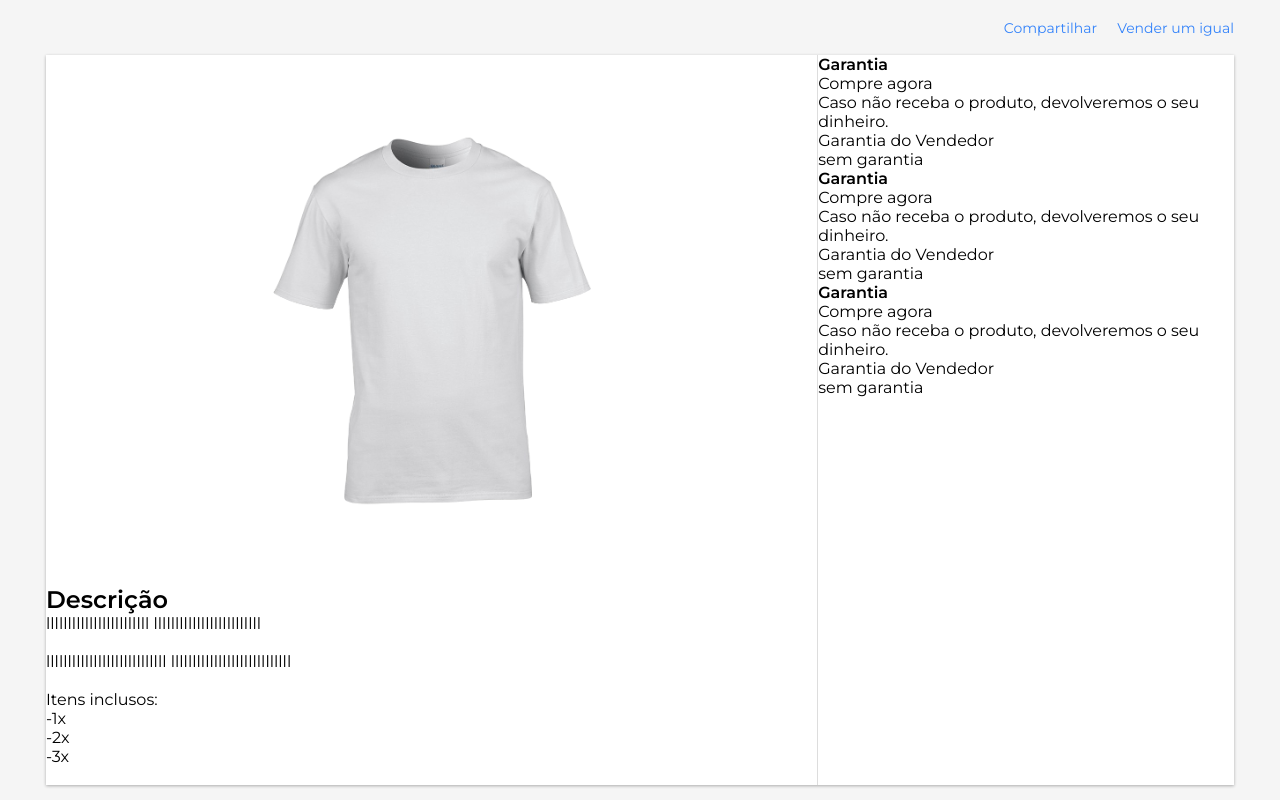
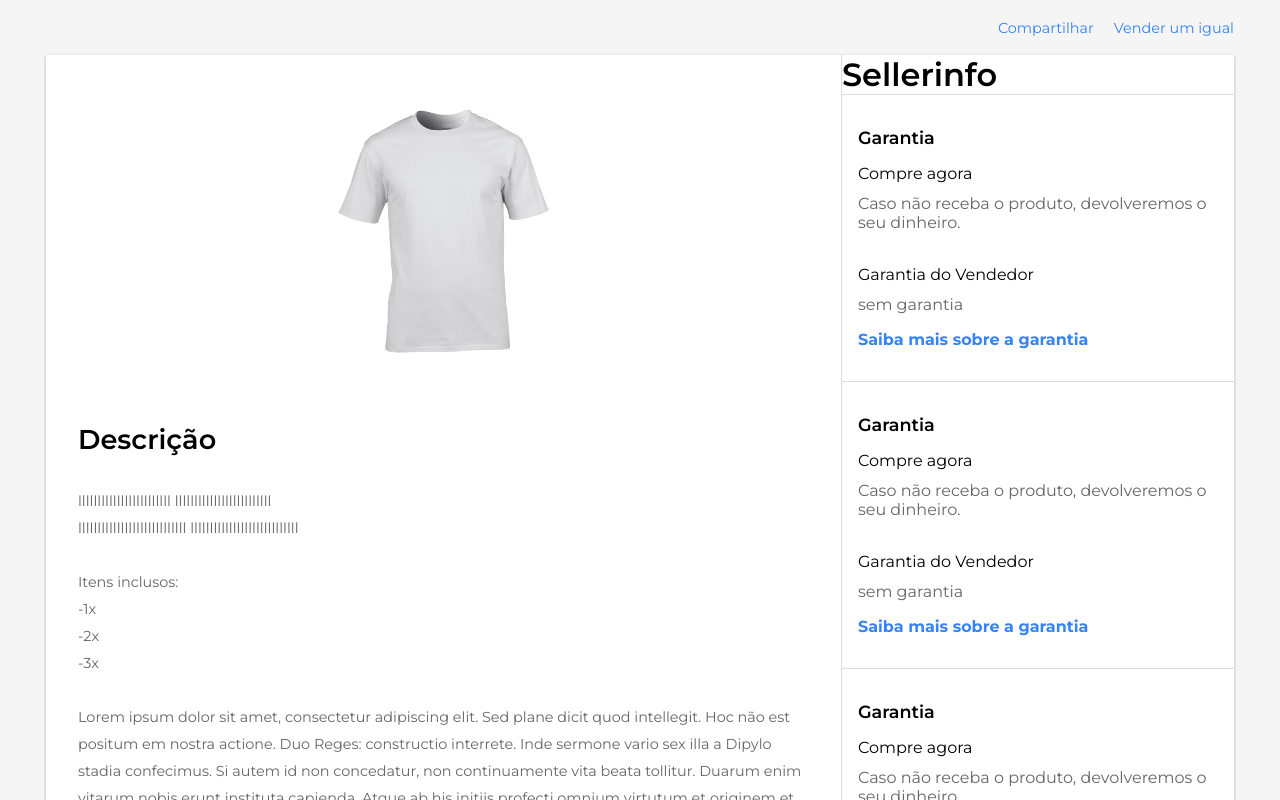
Before and after one commit to Wander27Rodrigues/Clone-Mercado-Livre-ReactJS, a React (Create React App) app: page / in a window 1280 px wide. Shown: the top 800 px of the page. Built offline with nearby package versions, Linux system fonts and the light colour scheme.

Commit message:
SellerInfo

```diff
--- a/src/components/Product/index.tsx
+++ b/src/components/Product/index.tsx
@@ -1,6 +1,7 @@
 import React from 'react';
 import styles from '../Product/styles.module.css';
 import tshirtImage from '../../assets/tshirt.png';
+import SellerInfo from '../SellerInfo';
 
 import { Container,
          Row,
@@ -29,8 +30,8 @@ const Product: React.FC = () => {
         </Column>
 
         <Column>
-          {/* <ProductAction />
-          <SellerInfo /> */}
+          {/* {/* <ProductAction /> */}
+          <SellerInfo />
 
 
           <WarrantySection />
@@ -58,6 +59,8 @@ const WarrantySection = () => (
           <p className="description">sem garantia</p>
         </span>
       </div>
+
+      <a href="#">Saiba mais sobre a garantia</a>
     </Section>
 )
 
@@ -68,7 +71,6 @@ const Info = () => (
       <p>llllllllllllllllllllllll
         lllllllllllllllllllllllll
       <br />
-      <br />
       llllllllllllllllllllllllllll
       llllllllllllllllllllllllllll
       <br />
@@ -78,6 +80,8 @@ const Info = () => (
       -2x <br />
       -3x <br />
       <br />
+      Lorem ipsum dolor sit amet, consectetur adipiscing elit. Sed plane dicit quod intellegit. Hoc não est positum em nostra actione. Duo Reges: constructio interrete. Inde sermone vario sex illa a Dipylo stadia confecimus. Si autem id non concedatur, non continuamente vita beata tollitur. Duarum enim vitarum nobis erunt instituta capienda. Atque ab his initiis profecti omnium virtutum et originem et progressionem persecuti sunt. Audeo dicere, injusto.
+      Lorem ipsum dolor sit amet, consectetur adipiscing elit. Sed plane dicit quod intellegit. Hoc não est positum em nostra actione. Duo Reges: constructio interrete. Inde sermone vario sex illa a Dipylo stadia confecimus. Si autem id non concedatur, non continuamente vita beata tollitur. Duarum enim vitarum nobis erunt instituta capienda. Atque ab his initiis profecti omnium virtutum et originem et progressionem persecuti sunt. Audeo dicere, injusto.
       </p>
 
 
--- a/src/components/Product/styles.ts
+++ b/src/components/Product/styles.ts
@@ -12,7 +12,7 @@ export const Row = styled.div`
     padding: 16px 0;
 
     > a {
-        font-size: 14px;
+        font-size: 0.9rem;
         text-decoration:none;
         color: var(--color-blue);
         padding: 2.5px 0;
@@ -30,13 +30,13 @@ export const Panel = styled.div`
     box-shadow: var(--panel-shadow);
 
     display: grid;
-    grid-template-columns: 65fr 35fr;
+    grid-template-columns: 67fr 33fr;
 
 `;
 
 export const Column = styled.div`
     &:first-child {
-        border-right: 1px solid var(--color-border);
+        border-right: 0.1rem solid var(--color-border);
     }
 `;
 
@@ -44,13 +44,62 @@ export const Gallery = styled.div`
     display: flex;
     align-items: center;
     justify-content: center;
-    height: 530px;
+    height: 22rem;
 
     >img {
         height: 70%;
     }
 `;
 
-export const Section = styled.div``;
+export const Section = styled.div`
+    border-top: 1px solid var(--color-border);
+    padding: 2rem 1rem;
 
-export const Description = styled.div``;
+    display: flex;
+    flex-direction: column;
+
+    > h4 {
+        font-size: 1.1rem;
+        margin-bottom: 1rem;
+    }
+
+    > div {
+        display: flex;
+        flex-direction: column;
+
+        > span + span {
+            margin-top: 2rem;
+        }
+        .title {
+            font-size: 6rem;
+        }
+        .description {
+            margin-top: 0.7rem;
+            font-size: 1rem;
+            color: var(--color-gray);
+            line-height: 1.2rem;
+        }
+    }
+    > a {
+        margin-top: 1rem;
+        font-size: 1rem;
+        font-weight: 700;
+        color: var(--color-blue);
+        text-decoration: none;
+    }
+`;
+
+export const Description = styled.div`
+       border-top: 1rem solid var(--color-borde);
+       padding: 1rem 2rem;
+
+       > h2 {
+           font-size: 1.7rem;
+           margin-bottom: 2rem;
+       }
+       > p {
+           font-size: 0.9rem;
+           color: var(--color-gray);
+           line-height: 27px;
+       }
+`;
--- /dev/null
+++ b/src/components/SellerInfo/index.tsx
@@ -0,0 +1,13 @@
+import React from 'react';
+
+import { Container } from '../SellerInfo/styles';
+
+const Sellerinfo: React.FC = () => {
+  return (
+    <Container>
+      <h1>Sellerinfo</h1>
+    </Container>
+  );
+};
+
+export default Sellerinfo;
--- /dev/null
+++ b/src/components/SellerInfo/styles.ts
@@ -0,0 +1,5 @@
+import styled from 'styled-components';
+
+export const Container = styled.div`
+
+`;
```
